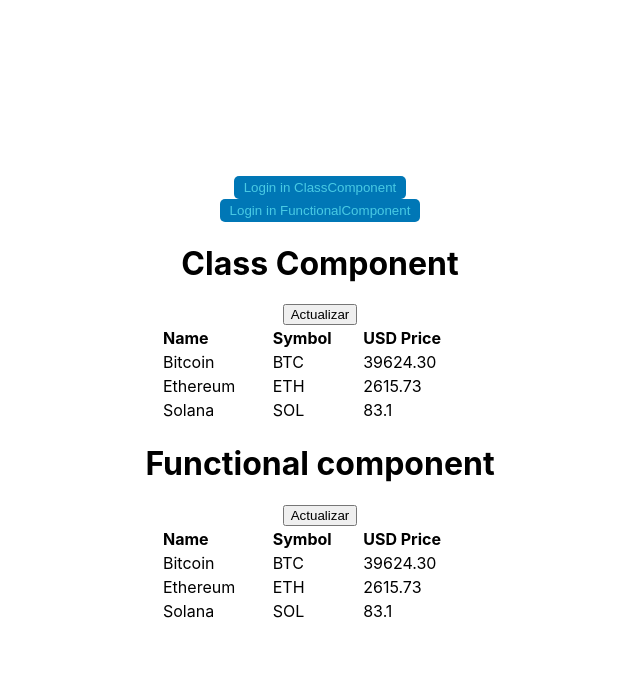
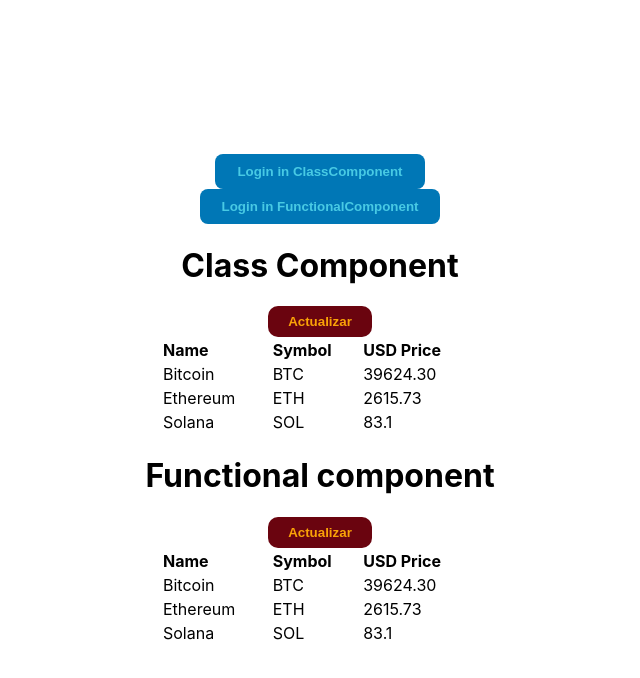
Before and after one commit to GabCh15/ITRProject, a React (Create React App) app: page / in a window 1280 px wide. Shown: the top 678 px of the page, without its empty margins (320-960 px from the left). Built offline with nearby package versions, Linux system fonts and the light colour scheme.

Commit message:
Changed style to buttons

```diff
--- a/src/components/cryptolist/CryptoListClassComponent.js
+++ b/src/components/cryptolist/CryptoListClassComponent.js
@@ -1,11 +1,13 @@
 import React, { Component } from "react";
 import { getCryptos } from "../../services/CryptoService";
+import "../../view/cryptolist.css";
 
 export default class CryptoListClassComponent extends Component {
   constructor() {
     super();
-    this.state = { cryptos: []};
-    this.retrieveCryptos = async () => this.setState({ cryptos: await getCryptos() });
+    this.state = { cryptos: [] };
+    this.retrieveCryptos = async () =>
+      this.setState({ cryptos: await getCryptos() });
   }
 
   componentDidMount() {
@@ -25,10 +27,8 @@ export default class CryptoListClassComponent extends Component {
     });
     return (
       <>
-      <h1>Class Component</h1>
-        <button onClick={() => this.retrieveCryptos()}>
-          Actualizar
-        </button>
+        <h1>Class Component</h1>
+        <button onClick={() => this.retrieveCryptos()} className="updateButton">Actualizar</button>
         <table style={{ width: "25%", textAlign: "left" }}>
           <thead>
             <tr>
--- a/src/components/cryptolist/CryptoListFunctionalComponent.js
+++ b/src/components/cryptolist/CryptoListFunctionalComponent.js
@@ -1,13 +1,13 @@
 import React, { useEffect, useState } from "react";
 import { getCryptos } from "../../services/CryptoService";
+import "../../view/cryptolist.css";
 
 export const CryptoListFunctionalComponent = () => {
-  var [cryptos,setCryptos] = useState([])
+  var [cryptos, setCryptos] = useState([]);
   var retrieveCryptos = async () => setCryptos(await getCryptos());
   useEffect(() => {
-    retrieveCryptos()
-  })
-
+    retrieveCryptos();
+  });
 
   var cryptosHtmlList = [];
   cryptos.forEach((crypto) => {
@@ -21,8 +21,10 @@ export const CryptoListFunctionalComponent = () => {
   });
   return (
     <>
-    <h1>Functional component</h1>
-      <button onClick={() => retrieveCryptos()}>Actualizar</button>
+      <h1>Functional component</h1>
+      <button onClick={() => retrieveCryptos()} className="updateButton">
+        Actualizar
+      </button>
       <table style={{ width: "25%", textAlign: "left" }}>
         <thead>
           <tr>
--- a/src/view/cryptolist.css
+++ b/src/view/cryptolist.css
@@ -0,0 +1,14 @@
+.updateButton {
+    appearance: none;
+    border: none;
+    background-color: #6a040f;
+    color: #faa307;
+    font-weight: bold;
+    border-radius: 10px;
+    padding: 8px 20px;
+    cursor: pointer;
+  }
+
+  .updateButton:hover {
+      opacity: 0.6;
+  }
--- a/src/view/login.css
+++ b/src/view/login.css
@@ -5,8 +5,9 @@
   border: none;
   background-color: #0077b6;
   color: #48cae4;
-  border-radius: 5px;
-  padding: 4px 10px;
+  border-radius: 8px;
+  padding: 10px 22px;
+  font-weight: bold;
   cursor: pointer;
 }
 
```
